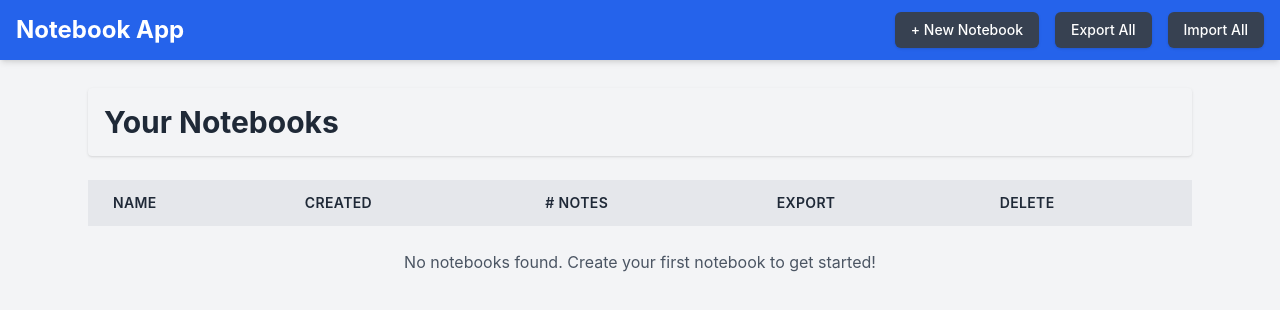
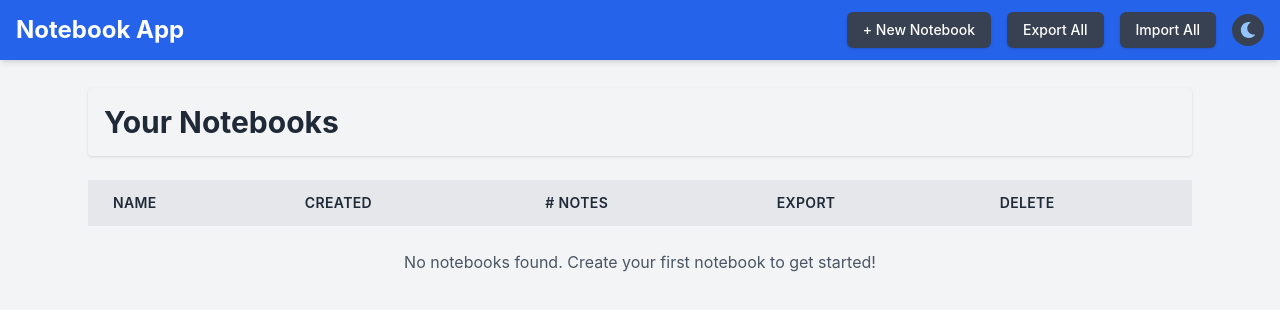
Before and after one commit to shm19/db-front, a React (Create React App) app: page / in a window 1280 px wide. Shown: the top 310 px of the page. Built offline with nearby package versions, Linux system fonts and the light colour scheme.

Commit message:
feat(navbar): update navbar and darkmode

```diff
--- a/package.json
+++ b/package.json
@@ -9,6 +9,7 @@
     "prism-react-renderer": "^2.4.1",
     "react": "^19.0.0",
     "react-dom": "^19.0.0",
+    "react-icons": "^5.4.0",
     "react-markdown": "^8.0.7",
     "react-router-dom": "^7.1.1",
     "react-scripts": "5.0.1",
--- a/src/components/NavBar.js
+++ b/src/components/NavBar.js
@@ -1,7 +1,8 @@
-import React, { useContext, useState } from "react";
+import React, { useState, useContext } from "react";
 import { Link, useLocation } from "react-router-dom";
+import { NotebookContext } from "../contexts/NotebookContext";
+import { FaSun, FaMoon } from "react-icons/fa";
 import DatabaseSettingsModal from "../modals/DatabaseSettingsModal";
-import { NotebookContext } from "../contexts/NotebookContext";
 
 const Navbar = ({ onCreateNotebook, onExportAll }) => {
   const location = useLocation();
@@ -13,6 +14,12 @@ const Navbar = ({ onCreateNotebook, onExportAll }) => {
 
   const [isModalOpen, setModalOpen] = useState(false);
   const [isMenuOpen, setMenuOpen] = useState(false);
+  const [isDarkMode, setIsDarkMode] = useState(false); // Manage dark mode state
+
+  const handleDarkModeToggle = () => {
+    setIsDarkMode(!isDarkMode);
+    document.documentElement.classList.toggle("dark", !isDarkMode); // Toggle dark mode class on <html>
+  };
 
   const handleImport = () => {
     const fileInput = document.createElement("input");
@@ -40,7 +47,7 @@ const Navbar = ({ onCreateNotebook, onExportAll }) => {
   };
 
   return (
-    <nav className="bg-blue-600 text-white fixed w-full z-10 shadow-md">
+    <nav className="bg-blue-600 text-white fixed w-full z-10 shadow-md dark:bg-blue-800 dark:text-gray-100">
       <div className="container mx-auto px-4 flex justify-between items-center py-3">
         {/* Logo */}
         <Link to="/" className="text-2xl font-bold hover:text-gray-300 transition">
@@ -92,6 +99,18 @@ const Navbar = ({ onCreateNotebook, onExportAll }) => {
               </button>
             </>
           )}
+
+          {/* Dark Mode Toggle */}
+          <button
+            onClick={handleDarkModeToggle}
+            className="p-2 rounded-full bg-gray-700 hover:bg-gray-800"
+          >
+            {isDarkMode ? (
+              <FaSun className="text-yellow-400" />
+            ) : (
+              <FaMoon className="text-blue-300" />
+            )}
+          </button>
         </div>
 
         {/* Mobile Menu Button */}
@@ -150,6 +169,18 @@ const Navbar = ({ onCreateNotebook, onExportAll }) => {
                 </button>
               </>
             )}
+
+            {/* Dark Mode Toggle in Mobile Menu */}
+            <button
+              onClick={handleDarkModeToggle}
+              className="p-2 rounded-full bg-gray-700 hover:bg-gray-800 mx-auto"
+            >
+              {isDarkMode ? (
+                <FaSun className="text-yellow-400" />
+              ) : (
+                <FaMoon className="text-blue-300" />
+              )}
+            </button>
           </div>
         </div>
       )}
--- a/tailwind.config.js
+++ b/tailwind.config.js
@@ -1,9 +1,12 @@
 module.exports = {
   content: ["./src/**/*.{js,jsx,ts,tsx}", "./public/index.html"],
+  darkMode: "class", // Enable dark mode via class
   theme: {
-    extend: {},
+    extend: {
+      colors: {
+        // Define any custom colors here if necessary
+      },
+    },
   },
-  plugins: [
-    require("@tailwindcss/typography"), // Add this line
-  ],
+  plugins: [require("@tailwindcss/typography")],
 };
```
Also changed, not shown: 2 other files (tests, documents, lock files or other folders).
